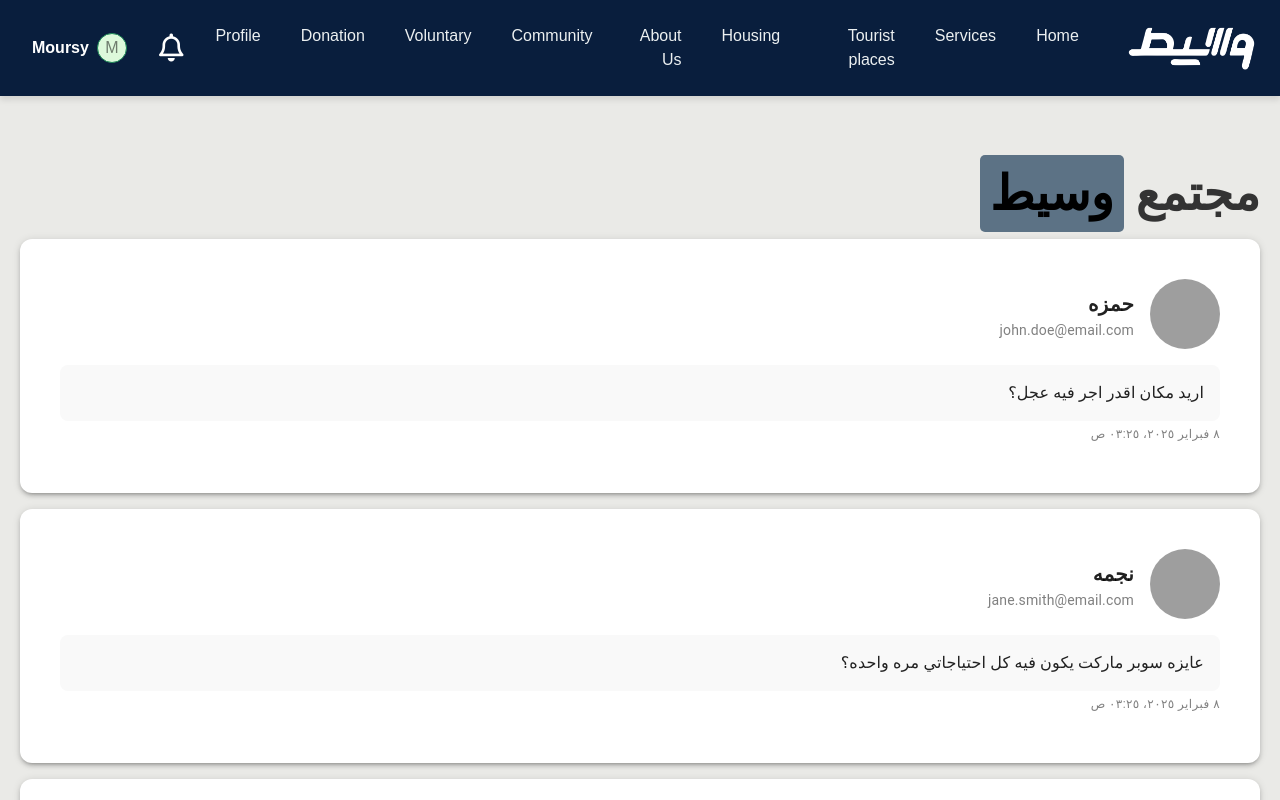
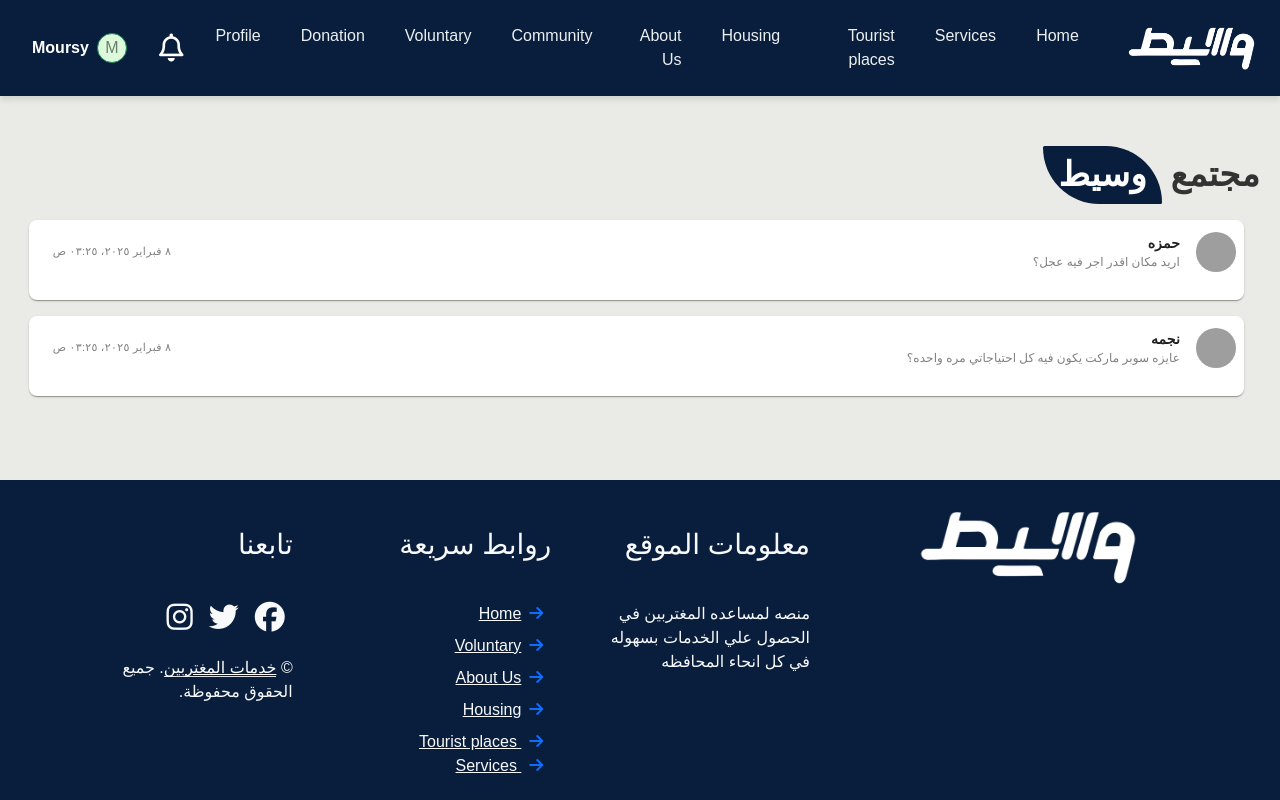
Before and after one commit to MahmoudMoursy/final-project-A, a React (Vite) app: page /Community in a window 1280 px wide. Shown: the top 800 px of the page. Built offline with nearby package versions, Linux system fonts and the light colour scheme; grey boxes are pictures that could not be loaded.

Commit message:
post of communitty

```diff
--- a/src/App.jsx
+++ b/src/App.jsx
@@ -10,6 +10,7 @@ import Services from './page/Services';
 import Housing from './page/housing';
 import Tour from './page/Tour';
 import Profileform from './page/Profileform';
+import PostDetails from "./page/PostDetails"
 // import { AuthProvider } from './context/Authcontext';
 
 
@@ -32,6 +33,7 @@ function App() {
     <Route path='/tour' element={<Tour/>} />
     <Route path='/Community' element={<Community/>} />
     <Route path='/Profileform' element={<Profileform/>} />
+    <Route path="/post/:id" element={<PostDetails />} />
       </Routes>
       {/* </AuthProvider> */}
     </>
--- a/src/page/Community.jsx
+++ b/src/page/Community.jsx
@@ -1,75 +1,12 @@
 import React from "react";
-import { Card, CardContent, Typography, Avatar, Grid, Button, Container, Box } from "@mui/material";
-import NavBar from "../Components/NavBar"
+import { Card, CardContent, Typography, Avatar, Box } from "@mui/material";
+import { useNavigate } from "react-router-dom";
+import NavBar from "../Components/NavBar";
 import Footer from "../Components/Footer";
 
-
-
 const posts = [
-  {
-    id: 1,
-    user: "حمزه",
-    email: "john.doe@email.com",
-    text: "اريد مكان اقدر اجر فيه عجل؟",
-    image: "https://img.freepik.com/premium-vector/business-man-avatar-vector_1133257-2430.jpg?ga=GA1.1.1496392416.1737637764&semt=ais_hybrid", // استبدلها بصورة المستخدم
-    timestamp: new Date(),
-  },
-  {
-    id: 2,
-    user: "نجمه",
-    email: "jane.smith@email.com",
-    text: "عايزه سوبر ماركت يكون فيه كل احتياجاتي مره واحده؟",
-    image: "https://img.freepik.com/premium-vector/business-man-avatar-vector_1133257-2430.jpg?ga=GA1.1.1496392416.1737637764&semt=ais_hybrid",
-    timestamp: new Date(),
-  },
-  {
-    id: 3,
-    user: "مليكه",
-    email: "john.doe@email.com",
-    text: "اريد اكل بيتي؟",
-    image: "https://img.freepik.com/premium-vector/business-man-avatar-vector_1133257-2430.jpg?ga=GA1.1.1496392416.1737637764&semt=ais_hybrid",
-    timestamp: new Date(),
-  },
-  {
-    id: 4,
-    user: "داليدا",
-    email: "jane.smith@email.com",
-    text: "اريد سكن مواصفات خاصه وسعر كويس؟",
-    image: "https://img.freepik.com/premium-vector/business-man-avatar-vector_1133257-2430.jpg?ga=GA1.1.1496392416.1737637764&semt=ais_hybrid",
-    timestamp: new Date(),
-  },
-  {
-    id: 5,
-    user: "يقين",
-    email: "john.doe@email.com",
-    text: "اريد مكان اقدر اذاكر فيه؟",
-    image: "https://img.freepik.com/premium-vector/business-man-avatar-vector_1133257-2430.jpg?ga=GA1.1.1496392416.1737637764&semt=ais_hybrid",
-    timestamp: new Date(),
-  },
-  {
-    id: 6,
-    user: "ضحي",
-    email: "jane.smith@email.com",
-    text: "اريد اماكن اقدر اخرج فيها؟",
-    image: "https://img.freepik.com/premium-vector/business-man-avatar-vector_1133257-2430.jpg?ga=GA1.1.1496392416.1737637764&semt=ais_hybrid",
-    timestamp: new Date(),
-  },
-  {
-    id: 7,
-    user: "إيليا",
-    email: "john.doe@email.com",
-    text: "اريداماكن للسباحه؟",
-    image: "https://img.freepik.com/premium-vector/business-man-avatar-vector_1133257-2430.jpg?ga=GA1.1.1496392416.1737637764&semt=ais_hybrid",
-    timestamp: new Date(),
-  },
-  {
-    id: 8,
-    user: "سيليا",
-    email: "jane.smith@email.com",
-    text: "اريد جيم يكون فيه مدربين محترفين؟",
-    image: "https://img.freepik.com/premium-vector/business-man-avatar-vector_1133257-2430.jpg?ga=GA1.1.1496392416.1737637764&semt=ais_hybrid",
-    timestamp: new Date(),
-  },
+  { id: 1, user: "حمزه", email: "john.doe@email.com", text: "اريد مكان اقدر اجر فيه عجل؟", image: "https://img.freepik.com/premium-vector/business-man-avatar-vector_1133257-2430.jpg", timestamp: new Date() },
+  { id: 2, user: "نجمه", email: "jane.smith@email.com", text: "عايزه سوبر ماركت يكون فيه كل احتياجاتي مره واحده؟", image: "https://img.freepik.com/premium-vector/business-man-avatar-vector_1133257-2430.jpg", timestamp: new Date() },
 ];
 
 const formatDate = (date) => {
@@ -83,41 +20,63 @@ const formatDate = (date) => {
 };
 
 const Community = () => {
+  const navigate = useNavigate();
+
   return (
     <>
-     <NavBar/>
-  <Container maxWidth="xl" style={{ marginTop: "50px", padding: "20px", direction: "rtl" }}>
-       <Typography variant="h3" fontWeight="bold" gutterBottom>
-        مجتمع <span style={{ backgroundColor: "#5C7285", padding: "10px 10px 10px 10px", color: "#000", borderRadius: "5px" }}>وسيط </span>
+      <NavBar />
+      <Box sx={{ marginTop: "30px", padding: "20px", direction: "rtl", width: "100vw" }}>
+        {/* عنوان الصفحة */}
+        <Typography variant="h4" fontWeight="bold" gutterBottom sx={{ textAlign: "rtl" }}>
+          مجتمع <span style={{
+            backgroundColor: "#091e3d",
+            padding: "8px 15px",
+            color: "#fff",
+            borderRadius: "110px 4000px ",
+            fontWeight: "bold",
+            display: "inline-block"
+          }}>وسيط</span>
         </Typography>
 
+
         {posts.map((post) => (
-        <Card key={post.id} sx={{ mb: 2, borderRadius: 3, boxShadow: 3, p: 3 }}>
-          <CardContent>
-            <Grid container alignItems="center" spacing={2}>
-              <Grid item>
-                <Avatar src={post.image} sx={{ width: 70, height: 70 }} />
-              </Grid>
-              <Grid item xs>
-                <Typography variant="h6" sx={{ fontWeight: "bold" }}>{post.user}</Typography>
-                <Typography variant="body2" sx={{ color: "gray" }}>{post.email}</Typography>
-              </Grid>
-              <Grid item>
-
-              </Grid>
-            </Grid>
-
-            <Box sx={{ mt: 2, p: 2, bgcolor: "#f9f9f9", borderRadius: 2 }}>
-              <Typography variant="body1">{post.text}</Typography>
+          <Card
+            key={post.id}
+            sx={{
+              mb: 2,
+              borderRadius: 2,
+              boxShadow: 1,
+              margin: 2,
+              cursor: "pointer",
+              transition: "box-shadow 0.2s ease",
+              width: "98%",
+              height: "80px",
+              display: "flex",
+              alignItems: "center",
+              "&:hover": {
+                boxShadow: "0px 4px 10px rgba(0, 0, 0, 0.1)", // تأثير هوفر خفيف
+              },
+            }}
+            onClick={() => navigate(`/post/${post.id}`, { state: { post } })}
+          >
+            <CardContent sx={{ display: "flex", alignItems: "center", width: "100%", p: 1 }}>
+              <Avatar src={post.image} sx={{ width: 40, height: 40, ml: 2 }} />
+              <Box sx={{ flex: 1, overflow: "hidden" }}>
+                <Typography variant="body1" sx={{ fontWeight: "bold", fontSize: "14px", whiteSpace: "nowrap", overflow: "hidden", textOverflow: "ellipsis" }}>
+                  {post.user}
+                </Typography>
+                <Typography variant="body2" sx={{ color: "gray", fontSize: "12px", whiteSpace: "nowrap", overflow: "hidden", textOverflow: "ellipsis" }}>
+                  {post.text}
+                </Typography>
               </Box>
-            <Typography variant="caption" sx={{ color: "gray" }}>
+              <Typography variant="caption" sx={{ color: "gray", fontSize: "11px", ml: 2 }}>
                 {formatDate(post.timestamp)}
               </Typography>
             </CardContent>
           </Card>
         ))}
-    </Container>
-     <Footer/>
+      </Box>
+      <Footer />
     </>
   );
 };
--- /dev/null
+++ b/src/page/PostDetails.jsx
@@ -0,0 +1,122 @@
+import React, { useState } from "react";
+import { Container, Typography, Avatar, Box, Card, CardContent, Grid, Button, TextField } from "@mui/material";
+import { useLocation } from "react-router-dom";
+import NavBar from "../Components/NavBar";
+import Footer from "../Components/Footer";
+
+const PostDetails = () => {
+    const location = useLocation();
+    const { post } = location.state || {};
+
+    // حالة لحفظ التعليقات
+    const [comments, setComments] = useState([
+        { id: 1, user: "عاصم عوض", text: "أنا مطور ويب متخصص في تطوير المواقع", avatar: "https://via.placeholder.com/50" },
+        { id: 2, user: "أحمد صالح", text: "يمكنني تنفيذ الخدمة بشكل احترافي", avatar: "https://via.placeholder.com/50" },
+    ]);
+
+    // حالة لحفظ التعليق الجديد
+    const [newComment, setNewComment] = useState("");
+
+    // دالة لإضافة تعليق جديد
+    const handleAddComment = () => {
+        if (newComment.trim() === "") return; // عدم إضافة تعليق فارغ
+
+        const newCommentObj = {
+            id: comments.length + 1,
+            user: "مستخدم جديد", // يمكن جلبه من `Auth`
+            text: newComment,
+            avatar: "https://via.placeholder.com/50",
+        };
+
+        setComments([...comments, newCommentObj]); // تحديث التعليقات
+        setNewComment(""); // مسح الحقل بعد الإضافة
+    };
+
+    if (!post) {
+        return <Typography variant="h5" style={{ textAlign: "center", marginTop: "20px" }}>المنشور غير موجود</Typography>;
+    }
+
+    return (
+        <>
+            <NavBar />
+            <Container maxWidth="xl" style={{ marginTop: "50px", padding: "20px", direction: "rtl" }}>
+                <Grid container spacing={3}>
+                    {/* قسم المحتوى الرئيسي */}
+                    <Grid item xs={12} md={9}>
+                        <Card sx={{ borderRadius: 3, boxShadow: 3, p: 3 }}>
+                            <CardContent>
+                                <Typography variant="h5" fontWeight="bold">
+                                    {post.text}
+                                </Typography>
+                                <Typography variant="body2" sx={{ color: "gray", mt: 2 }}>
+                                    {new Date(post.timestamp).toLocaleString("ar-EG")}
+                                </Typography>
+                                <Box sx={{ mt: 3, bgcolor: "#f9f9f9", p: 2, borderRadius: 2 }}>
+                                    <Typography variant="body1">{post.details}</Typography>
+                                </Box>
+                            </CardContent>
+                        </Card>
+
+                        {/* قسم التعليقات */}
+                        <Card sx={{ borderRadius: 3, boxShadow: 3, p: 3, mt: 3 }}>
+                            <Typography variant="h6" fontWeight="bold">
+                                التعليقات ({comments.length})
+                            </Typography>
+
+                            {/* عرض التعليقات */}
+                            {comments.map((comment) => (
+                                <Box key={comment.id} sx={{ mt: 2, display: "flex", alignItems: "center" }}>
+                                    <Avatar src={comment.avatar} />
+                                    <Box sx={{ ml: 2 }}>
+                                        <Typography variant="subtitle1" fontWeight="bold">{comment.user}</Typography>
+                                        <Typography variant="body2" color="gray">{comment.text}</Typography>
+                                    </Box>
+                                </Box>
+                            ))}
+
+                            {/* إدخال تعليق جديد */}
+                            <Box sx={{ mt: 3 }}>
+                                <TextField
+                                    fullWidth
+                                    variant="outlined"
+                                    label="أضف تعليقًا"
+                                    value={newComment}
+                                    onChange={(e) => setNewComment(e.target.value)}
+                                />
+                                <Button
+                                    variant="contained"
+                                    sx={{ mt: 2, bgcolor: "#091e3d", "&:hover": { bgcolor: "#071730" } }}
+                                    onClick={handleAddComment}
+                                >
+                                    إضافة تعليق
+                                </Button>
+                            </Box>
+                        </Card>
+                    </Grid>
+
+                    {/* الشريط الجانبي */}
+                    <Grid item xs={12} md={3}>
+                        <Card sx={{ borderRadius: 3, boxShadow: 3, p: 3 }}>
+                            <Typography variant="h6" fontWeight="bold">عن الموضوع</Typography>
+                            <Typography variant="body2" sx={{ mt: 1, color: "gray" }}>تاريخ النشر: منذ 22 ساعة و 5 دقائق</Typography>
+
+                            <Box sx={{ mt: 3 }}>
+                                <Typography variant="h6" fontWeight="bold">ناشر الموضوع</Typography>
+                                <Box sx={{ display: "flex", alignItems: "center", mt: 1 }}>
+                                    <Avatar src={post.image} />
+                                    <Box sx={{ ml: 2 }}>
+                                        <Typography variant="subtitle1" fontWeight="bold">{post.user}</Typography>
+                                        <Typography variant="body2" color="gray">مستخدم جديد</Typography>
+                                    </Box>
+                                </Box>
+                            </Box>
+                        </Card>
+                    </Grid>
+                </Grid>
+            </Container>
+            <Footer />
+        </>
+    );
+};
+
+export default PostDetails;
```
Also changed, not shown: src/page/AboutUs.jsx (+8 -1 lines), src/page/PostList.jsx (added, +36 -0 lines). Lines whose indentation alone changed are shown as unchanged.
